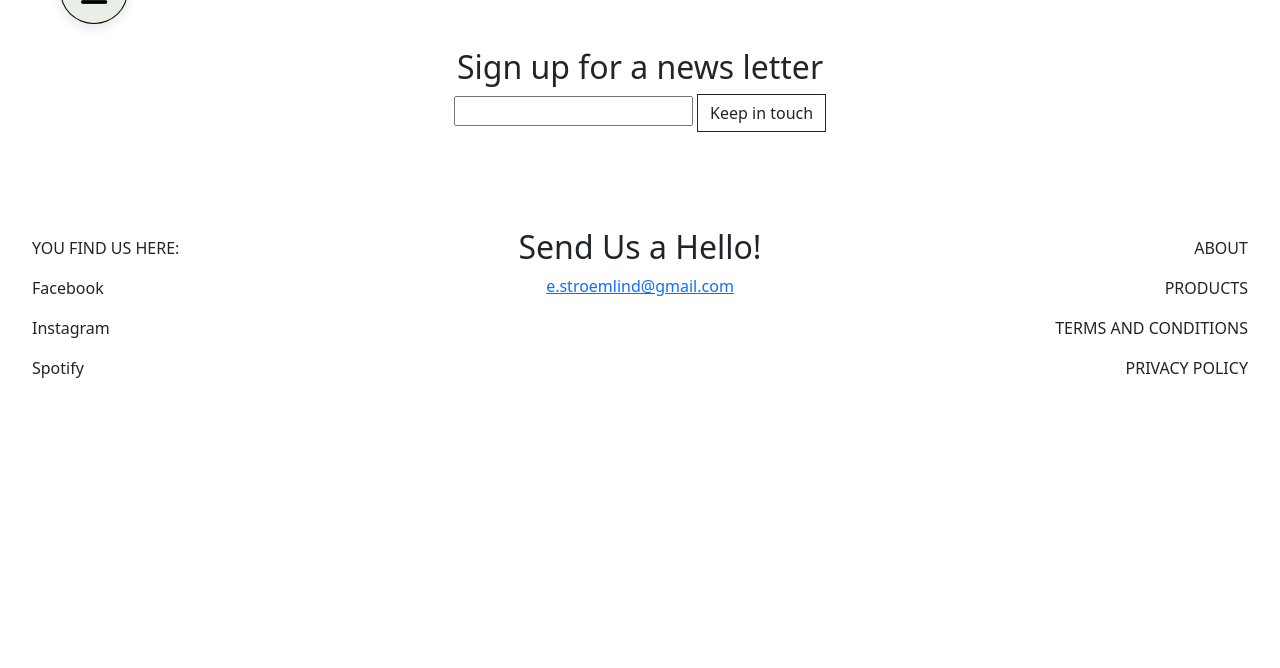
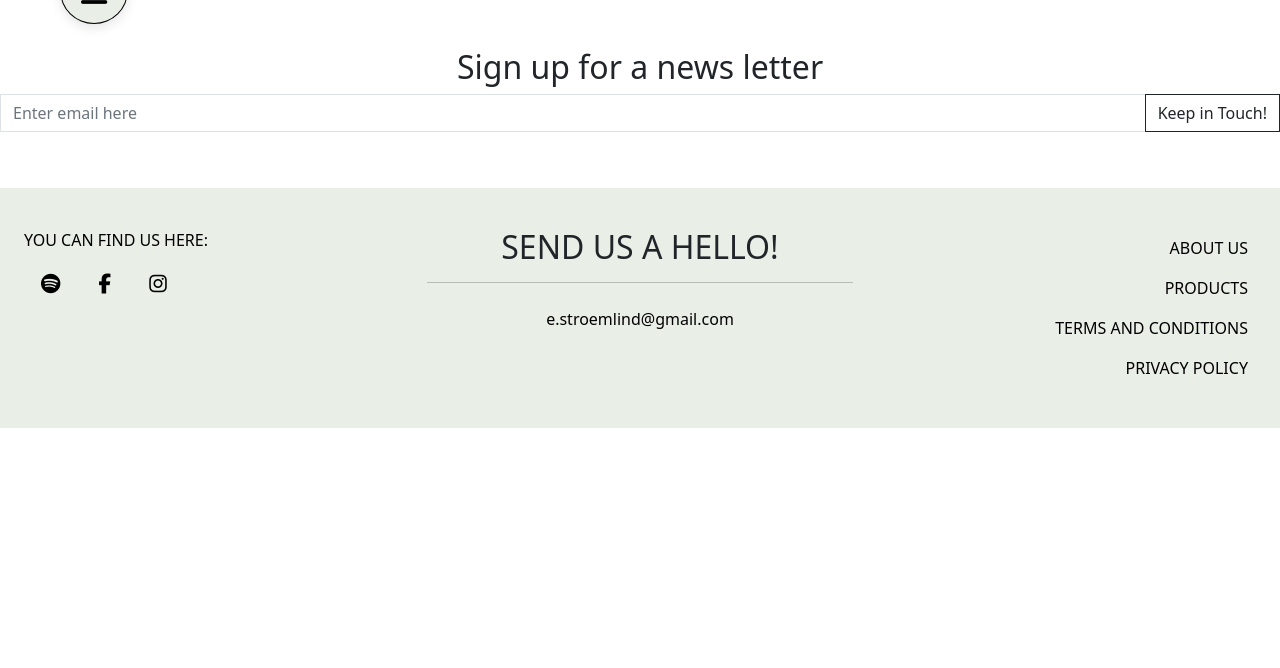
Before and after one commit to Code-Institute-Submissions/stroemlind-esart_JulyResub, a Django app: page / in a window 1280 px wide. Shown: the part 71-739 px from the top of the page. Run offline with Django 3.2, Linux system fonts and the light colour scheme; some libraries are stand-ins or nearby versions.

Commit message:
Edit footer with bootstarp classes and custom css properties

```diff
--- a/static/css/style.css
+++ b/static/css/style.css
@@ -40,6 +40,8 @@
     font-size: 25px;
 }
 
+/* Footer styling */
+
 footer {
     height: 100vh;
 }
@@ -50,11 +52,24 @@ footer {
 
 .bottom-footer {
     padding: 20px 0px;
+    background-color: #e9efe7;
 }
 
 .footer-sections {
     padding: 10px 0px;
     margin: 10px 0px;
+}
+
+.btn-mail {
+    color: black;
+}
+
+.btn-mail:hover {
+    color: #fcfffe;
+}
+
+#fqa li {
+    background-color: #e9efe7;
 }
 
 /* ---------- Media Queries */
--- a/templates/base.html
+++ b/templates/base.html
@@ -124,32 +124,53 @@
       <div class="row">
         <div class="col-12 mt-2 top-footer">
           <h2 class="text-center">Sign up for a news letter</h2>
-          <form action="" class="text-center">
-            <input type="text">
-            <button type="submit" class="btn border-dark rounded-0 btn-outline-dark">Keep in touch</button>
-          </form>
+          <!-- <form action="" class="text-center">
+            <input type="text" class="">
+            <button type="submit" aria-label="keep in touch" class="btn border-dark rounded-0 btn-outline-dark">Keep in touch</button>
+          </form> -->
+          <div class="input-group">
+            <input class="form-control border border-black rounded-0" type="email" name="signup news" placeholder="Enter email here">
+            <div class="input-group-append">
+                <button class="form-control btn border border-dark rounded-0 btn-outline-dark" type="submit" aria-label="keep in touch">
+                  Keep in Touch!
+                </button>
+            </div>
+        </div>
         </div>
         <div class="col-12 d-md-inline-flex d-lg-inline-flex d-xl-inline-flex justify-content-md-start justify-content-lg-start justify-content-xl-start mt-3 bottom-footer">
           <div class="col-12 col-md-4 col-lg-4 footer-sections">
-            <ul class="list-group list-group-flush ps-3">
-              <li class="list-group-item border-0 text-uppercase">You Find Us Here:</li>
-              <li class="list-group-item border-0">Facebook</li>
-              <li class="list-group-item border-0">Instagram</li>
-              <li class="list-group-item border-0">Spotify</li>
-            </ul>
+            <div class="ps-4">
+              <div class="mb-4">
+                <p class="text-black text-uppercase mb-2">You Can Find Us Here: </p>
+                <a class="btn btn-link btn-floating btn-lg text-black" href="https://www.spotify.com/" target="_blank" rel="noopener" aria-label="Visit our Spotify (open in new tab)"><i class="fab fa-spotify"></i></a>
+                <a class="btn btn-link btn-floating btn-lg text-black" href="https://www.facebook.com/" target="_blank" rel="noopener" aria-label="Visit our Facebook (open in new tab)"><i class="fab fa-facebook-f"></i></a>
+                <a class="btn btn-link btn-floating btn-lg text-black" href="https://www.instagram.com/" target="_blank" rel="noopener" aria-label="Visit our Instagram (open in new tab)"><i class="fab fa-instagram"></i></a>
+              </div>
+            </div>
           </div>
           <div class="col-12 col-md-4 col-lg-4 text-center footer-sections">
-            <h2>Send Us a Hello!</h2>
+            <h2 class="text-uppercase">Send Us a Hello!</h2>
+            <hr>
             <div>
-              <a href="">e.stroemlind@gmail.com</a>
+              <form action="">
+                <a href="#" class="nav-link btn-mail">e.stroemlind@gmail.com</a>
+              </form>
             </div>
           </div>
           <div class="col-12 col-md-4 col-lg-4 text-end footer-sections">
-            <ul class="list-group list-group-flush text-uppercase pe-3">
-              <li class="list-group-item border-0">About</li>
-              <li class="list-group-item border-0">Products</li>
-              <li class="list-group-item border-0">Terms and Conditions</li>
-              <li class="list-group-item border-0">Privacy Policy</li>
+            <ul id="fqa" class="list-group list-group-flush text-uppercase pe-3">
+              <li class="list-group-item border-0">
+                <a href="#" class="nav-link text-black p-0">About Us</a>
+              </li>
+              <li class="list-group-item border-0">
+                <a href="#" class="nav-link text-black p-0">Products</a>
+              </li>
+              <li class="list-group-item border-0">
+                <a href="#" class="nav-link text-black p-0">Terms and Conditions</a>
+              </li>
+              <li class="list-group-item border-0">
+                <a href="#" class="nav-link text-black p-0">Privacy Policy</a>
+              </li>
             </ul>
           </div>
         </div>
```
